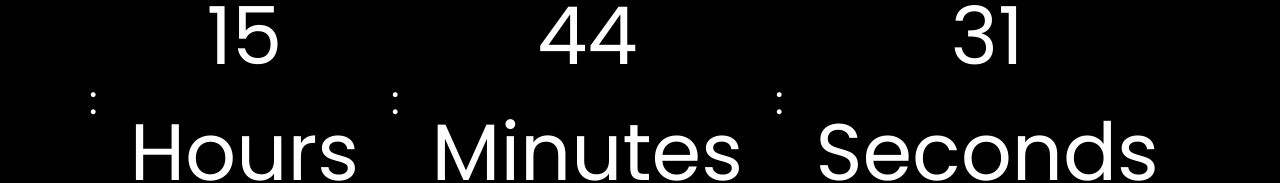
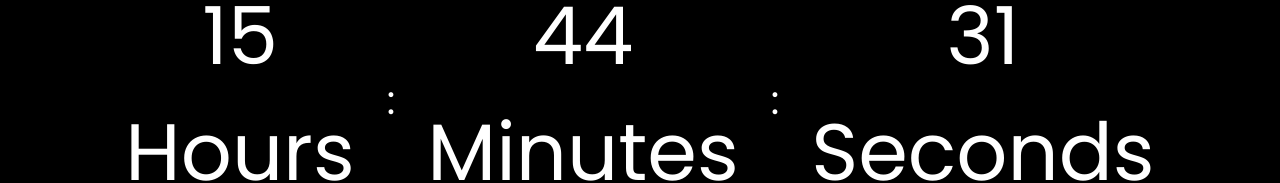
Before and after one commit to cyscomvit/hackoverflow-countdown, a plain HTML site: page index.html in a window 1280 px wide. Shown: the part 678-861 px from the top of the page. Drawn offline with nearby package versions, Linux system fonts and the light colour scheme.

Commit message:
remove :

```diff
--- a/index.html
+++ b/index.html
@@ -74,7 +74,6 @@
                     <h7>Days</h7>
                 </div>
             </div> -->
-            <span class="pointer">:</span>
             <div class="timer">
                 <div class="container-hour">
                     <h4 id="hour" class="number">00</h4>
```
